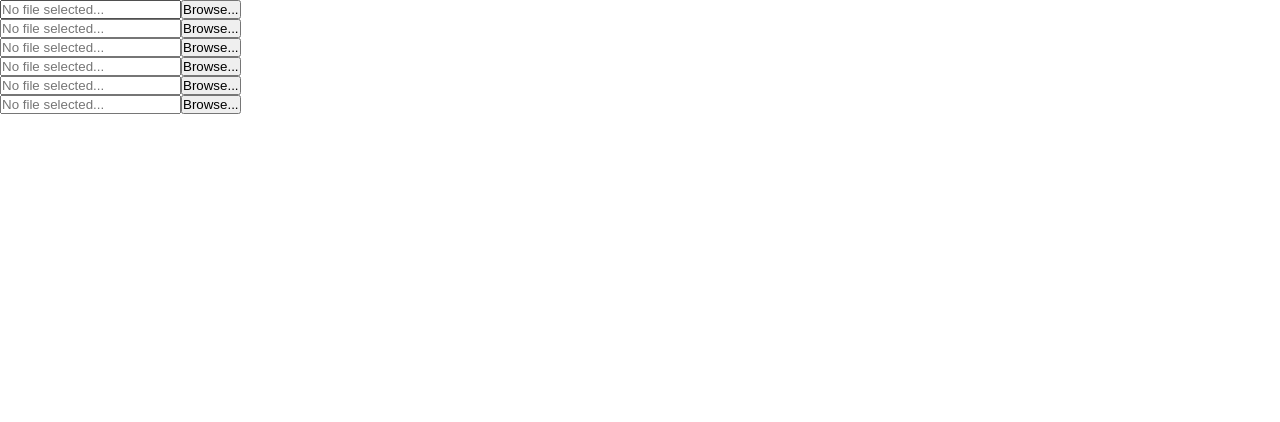
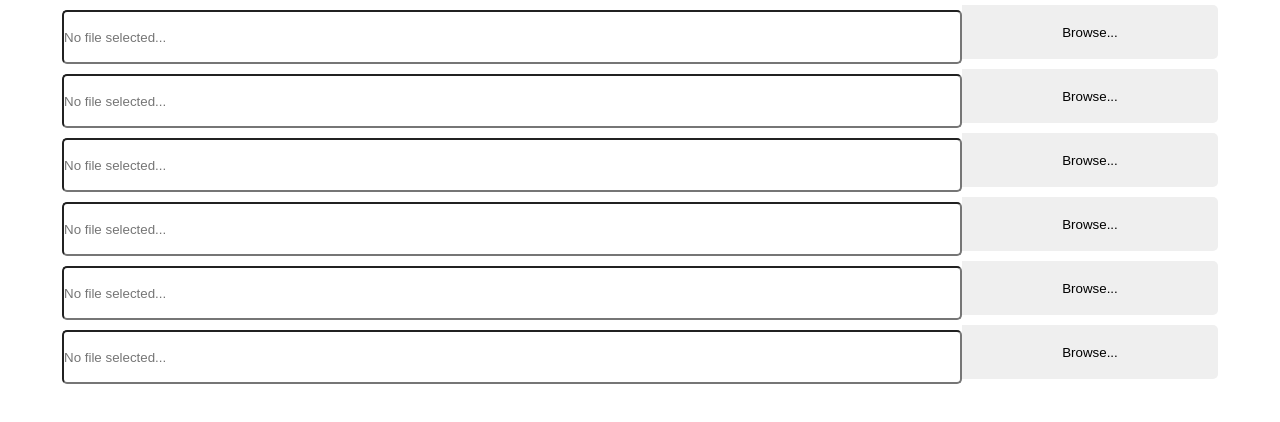
Before and after one commit to Fairy12322/weeone, a website: page src/index.html in a window 1280 px wide. Drawn offline with Linux system fonts and the light colour scheme.

Commit message:
添加样式

```diff
--- a/src/index.html
+++ b/src/index.html
@@ -10,12 +10,15 @@
 </head>
 
 <body>
-    <input type="text" placeholder="No file selected..."><input type="button" value="Browse..."><br>
-    <input type="text" placeholder="No file selected..."><input type="button" value="Browse..."><br>
-    <input type="text" placeholder="No file selected..."><input type="button" value="Browse..."><br>
-    <input type="text" placeholder="No file selected..."><input type="button" value="Browse..."><br>
-    <input type="text" placeholder="No file selected..."><input type="button" value="Browse..."><br>
-    <input type="text" placeholder="No file selected..."><input type="button" value="Browse...">
+    <div class="wrapper">
+        <div><input type="text" placeholder="No file selected..." class="search"><input type="button" value="Browse..." class="btn"><br></div>
+        <div><input type="text" placeholder="No file selected..." class="search"><input type="button" value="Browse..." class="btn"><br></div>
+        <div><input type="text" placeholder="No file selected..." class="search"><input type="button" value="Browse..." class="btn"><br></div>
+        <div><input type="text" placeholder="No file selected..." class="search"><input type="button" value="Browse..." class="btn"><br></div>
+        <div><input type="text" placeholder="No file selected..." class="search"><input type="button" value="Browse..." class="btn"><br></div>
+        <div><input type="text" placeholder="No file selected..." class="search"><input type="button" value="Browse..." class="btn"></div>
+    </div>
+    </div>
 </body>
 
 </html>
--- a/src/scss/style.scss
+++ b/src/scss/style.scss
@@ -2,3 +2,31 @@
     padding: 0;
     margin: 0;
 }
+
+.wrapper {
+    width: 100%;
+    height: 100%;
+    display: flex;
+    flex-direction: column;
+    div {
+        width: 100%;
+        align-items: center;
+        justify-content: center;
+        display: flex;
+        .search {
+            border-radius: 5px;
+            width: 70%;
+            height: 50px;
+            outline: none;
+            margin-top: 10px;
+        }
+        .btn {
+            width: 20%;
+            height: 54px;
+            outline: none;
+            border-top-right-radius: 5px;
+            border-bottom-right-radius: 5px;
+            border: 0;
+        }
+    }
+}
```
Also changed, not shown: src/scss/style.css, src/scss/style.min.css.
